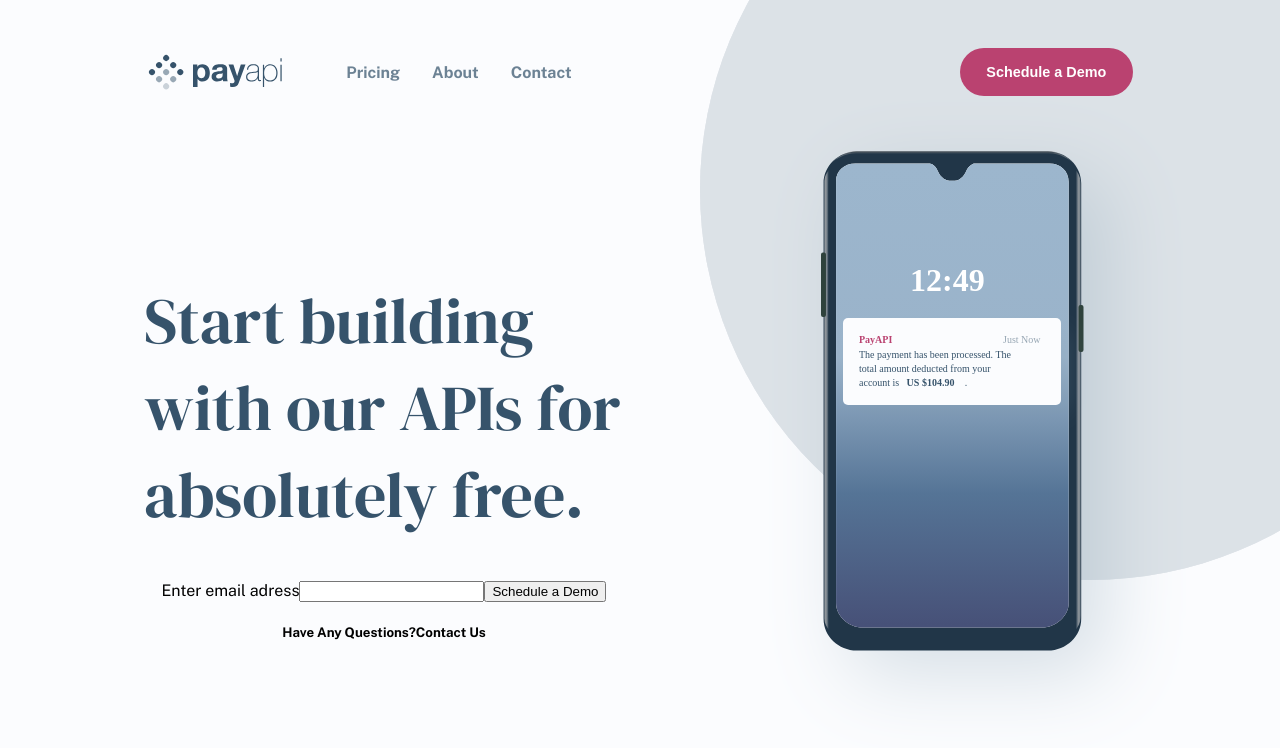
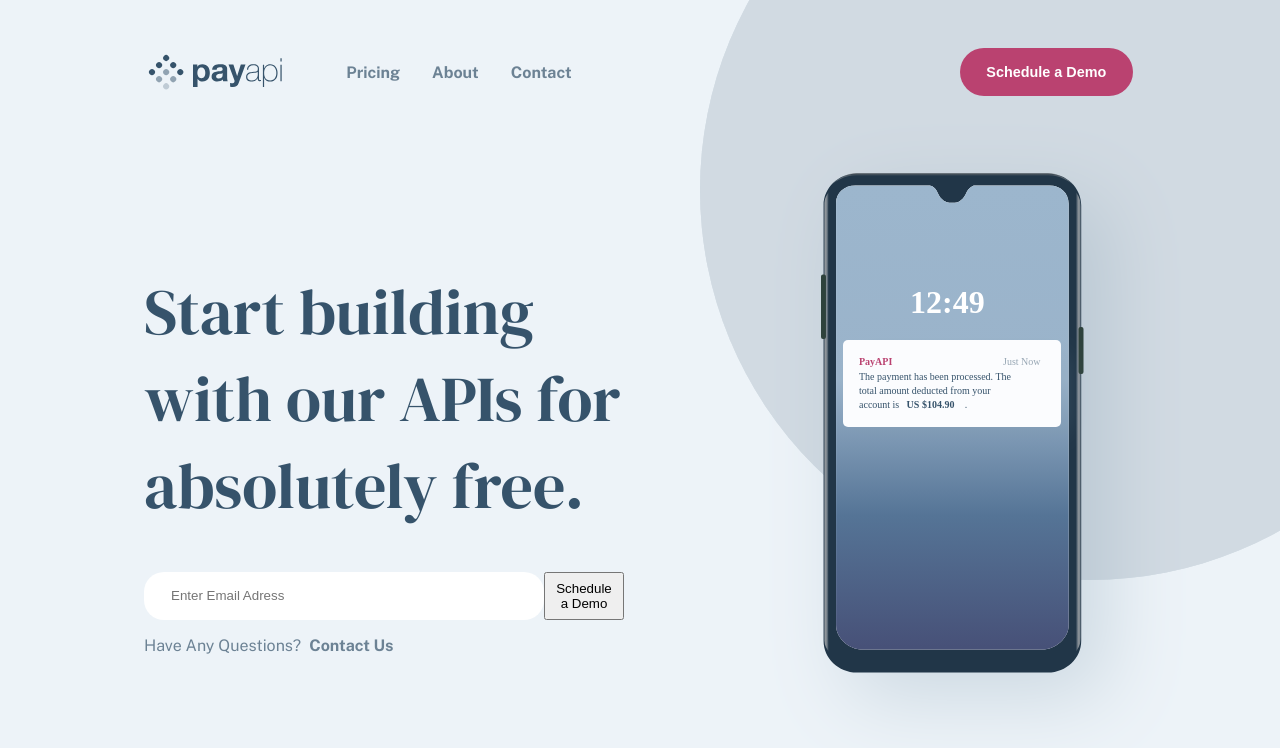
Before and after one commit to Rhyyn/payapi-frontendmentor, a Next.js app: page / in a window 1280 px wide. Shown: the top 748 px of the page. Built offline with nearby package versions, Linux system fonts and the light colour scheme.

Commit message:
Input styling + new background color

```diff
--- a/pages/index.js
+++ b/pages/index.js
@@ -16,17 +16,22 @@ export default function Home() {
                         </h1>
                         <div className={styles.emailInputContainer}>
                             <form>
-                                <label>Enter email adress</label>
-                                <input type="text"></input>
+                                <input
+                                    placeholder="Enter Email Adress"
+                                    className={styles.emailInput}
+                                    type="text"
+                                ></input>
                             </form>
                             <button>Schedule a Demo</button>
                         </div>
-                        <div className = {styles.contactTextContainer}>
-                            <h5>Have Any Questions?</h5>
-                            <h5>Contact Us</h5>
+                        <div className={styles.contactTextContainer}>
+                            <p>Have Any Questions?</p>
+                            <p>
+                                <strong>Contact Us</strong>
+                            </p>
                         </div>
                     </div>
-                    <div>
+                    <div className = {styles.phoneContainer}>
                         <img src="/illustration-phone-mockup.svg" />
                     </div>
                 </div>
--- a/styles/Home.module.scss
+++ b/styles/Home.module.scss
@@ -1,7 +1,7 @@
 @use "var";
 
 .main {
-    background-color: var.$primary-color-secondary;
+    background-color: var.$primary-color-tertiary;
     height: 100vh;
     overflow: auto;
 }
@@ -38,10 +38,36 @@
 
 .emailInputContainer {
   display: flex;
+  max-width: 30rem;
+}
+
+.emailInput {
+  border-radius: 20px;
+  border: none;
+  height: 48px;
+  width: 400px;
+  text-indent: 25px;
+  color: var.$secondary-color-lightsanjuan;
 }
 
 .contactTextContainer {
   display: flex;
+  width: 30rem;
+
+  p {
+    padding-right: 8px;
+    color: var.$secondary-color-lightsanjuan;
+  }
+}
+
+.phoneContainer {
+  height: calc(100vh - 96px);
+  z-index: 3;
+  display: flex;
+  align-items: center;
+  img {
+    height: 660px;
+  }
 }
 
 @media screen and (max-width: 768px) { // round pattern for Tablet
--- a/styles/var.scss
+++ b/styles/var.scss
@@ -1,5 +1,6 @@
 $primary-color-main: #ba4270;
 $primary-color-secondary: #fbfcfe;
+$primary-color-tertiary: #EDF3F8;
 
 $secondary-color-sanjuan: #36536b;
 $secondary-color-mirage: #1b262f;
```
